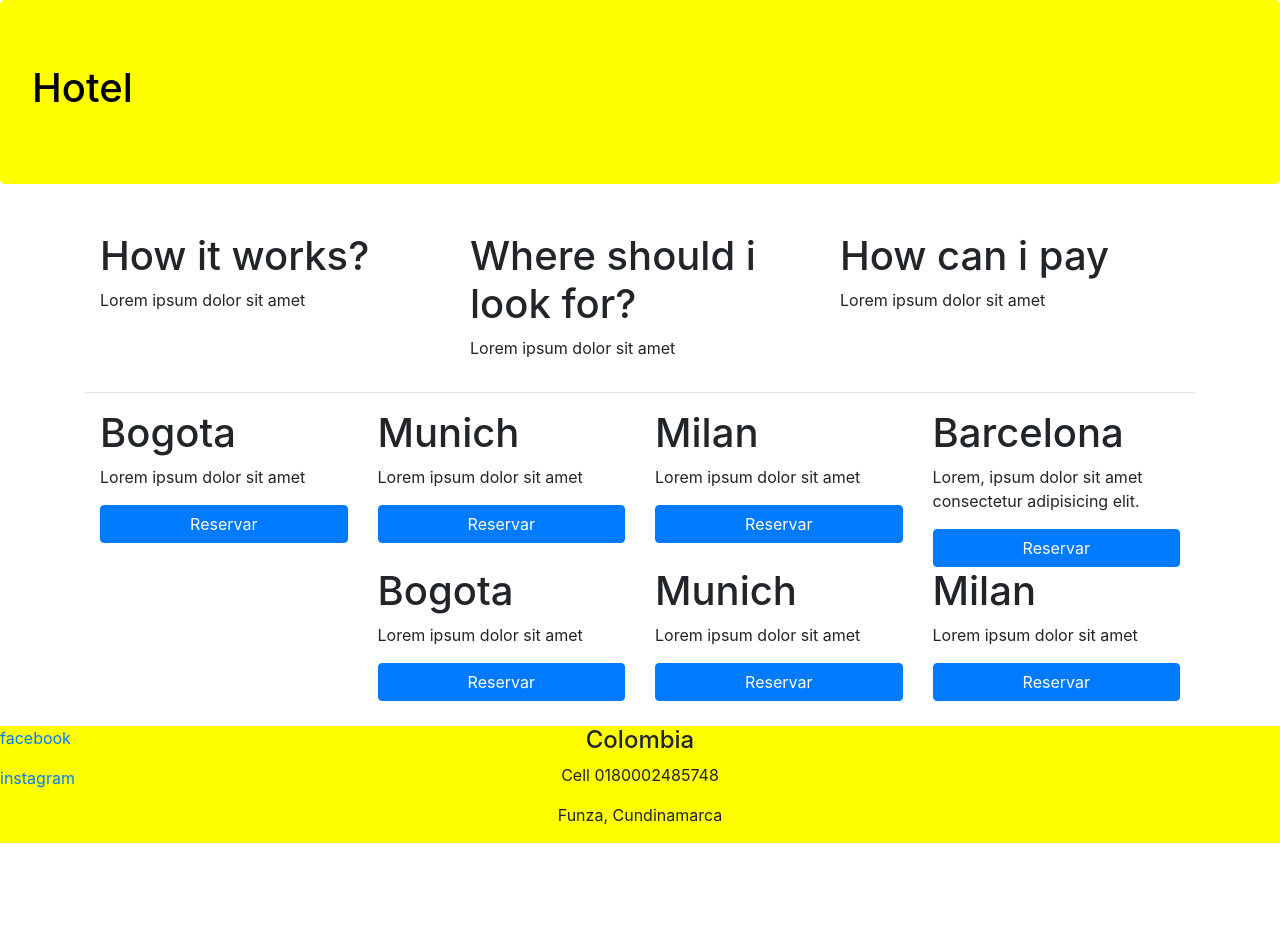
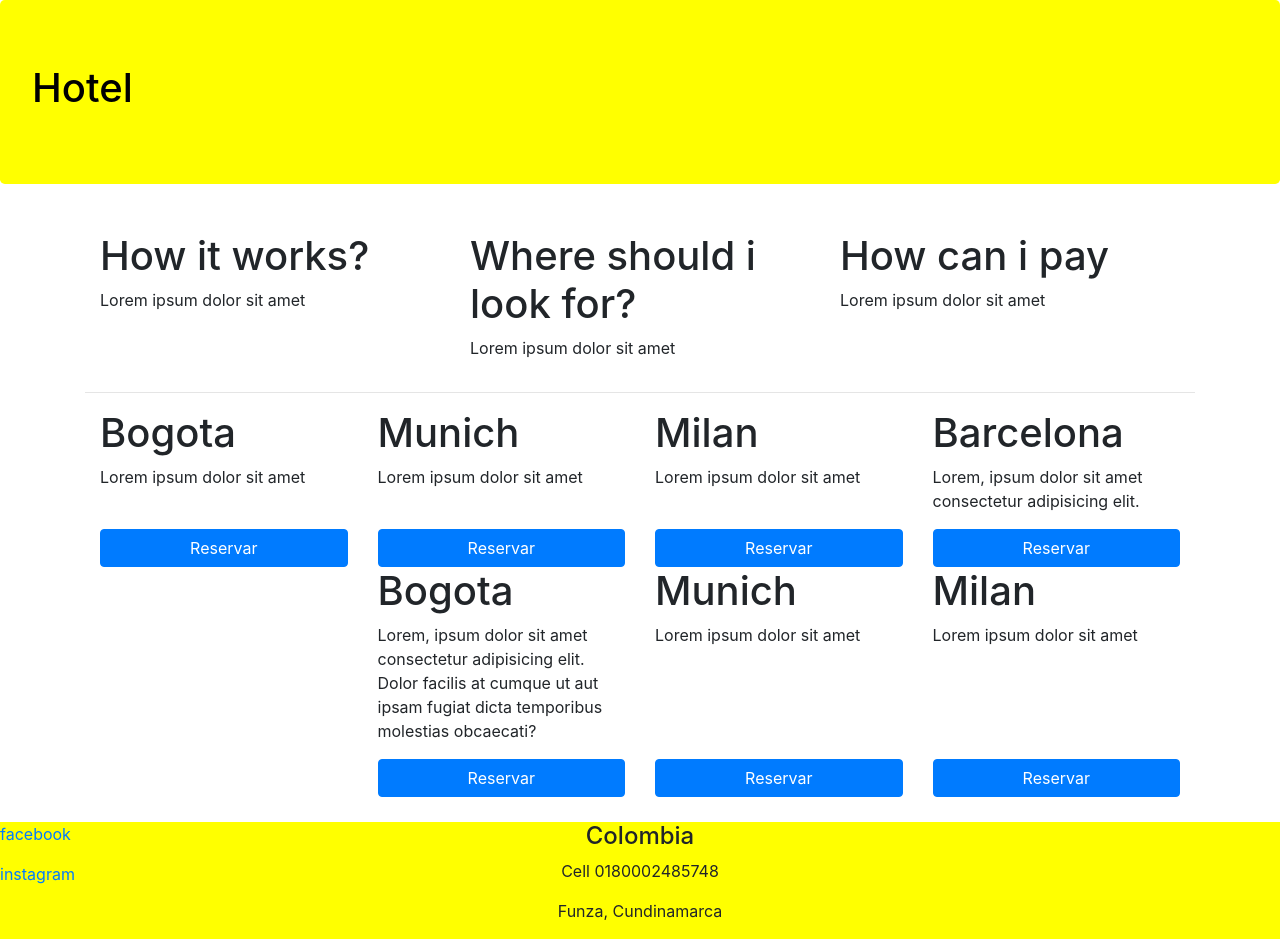
Before and after one commit to LuxusTrek/Hotel_Guide, a website: page index.html in a window 1280 px wide. Before the commit the page ends 843 px from the top, so only its background shows below. Drawn offline with nearby package versions, Linux system fonts and the light colour scheme.

Commit message:
Justtify

```diff
--- a/index.html
+++ b/index.html
@@ -36,7 +36,7 @@
             </div>
             <hr>
             <div class="d-flex flex-wrap flex-row-reverse">
-                <div class="col-sm-3">
+                <div class="col-sm-3 d-flex flex-column justify-content-between">
                     <div>
                         <h1>Barcelona</h1>
                         <p>Lorem, ipsum dolor sit amet consectetur adipisicing elit. </p>
@@ -45,7 +45,7 @@
                         <button class="btn btn-primary btn-reserve">Reservar</button>
                     </div>
                 </div>
-                <div class="col-sm-3">
+                <div class="col-sm-3 d-flex flex-column justify-content-between">
                     <div>
                         <h1>Milan</h1>
                         <p>Lorem ipsum dolor sit amet </p>
@@ -54,7 +54,7 @@
                         <button class="btn btn-primary btn-reserve">Reservar</button>
                     </div>
                 </div>
-                <div class="col-sm-3">
+                <div class="col-sm-3 d-flex flex-column justify-content-between">
                     <div>
                         <h1>Munich</h1>
                         <p>Lorem ipsum dolor sit amet </p>
@@ -63,7 +63,7 @@
                         <button class="btn btn-primary btn-reserve">Reservar</button>
                     </div>
                 </div>
-                <div class="col-sm-3">
+                <div class="col-sm-3 d-flex flex-column justify-content-between">
                     <div>
                         <h1>Bogota</h1>
                         <p>Lorem ipsum dolor sit amet </p>
@@ -72,7 +72,7 @@
                         <button class="btn btn-primary btn-reserve">Reservar</button>
                     </div>
                 </div>
-                <div class="col-sm-3">
+                <div class="col-sm-3 d-flex flex-column justify-content-between">
                     <div>
                         <h1>Milan</h1>
                         <p>Lorem ipsum dolor sit amet </p>
@@ -81,19 +81,19 @@
                         <button class="btn btn-primary btn-reserve">Reservar</button>
                     </div>
                 </div>
-                <div class="col-sm-3">
+                <div class="col-sm-3 d-flex flex-column justify-content-between">
                     <div>
                         <h1>Munich</h1>
                         <p>Lorem ipsum dolor sit amet </p>
                     </div>
                     <div>
-                        <button class="btn btn-primary btn-reserve">Reservar</button>
+                        <button class="btn btn-primary btn-reserve ">Reservar</button>
                     </div>
                 </div>
-                <div class="col-sm-3">
+                <div class="col-sm-3 d-flex flex-column justify-content-between">
                     <div>
                         <h1>Bogota</h1>
-                        <p>Lorem ipsum dolor sit amet </p>
+                        <p>Lorem, ipsum dolor sit amet consectetur adipisicing elit. Dolor facilis at cumque ut aut ipsam fugiat dicta temporibus molestias obcaecati? </p>
                     </div>
                     <div>
                         <button class="btn btn-primary btn-reserve">Reservar</button>
```
